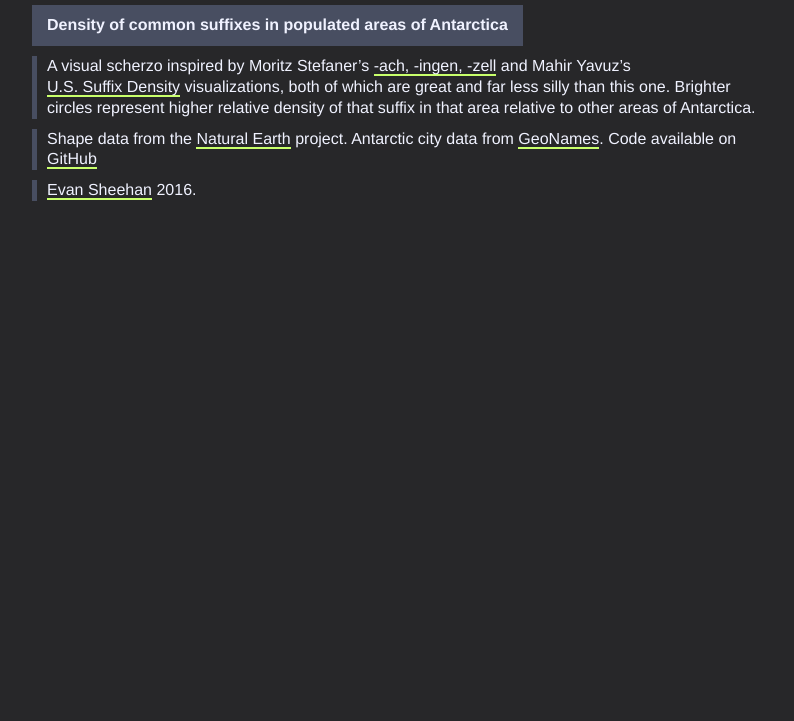
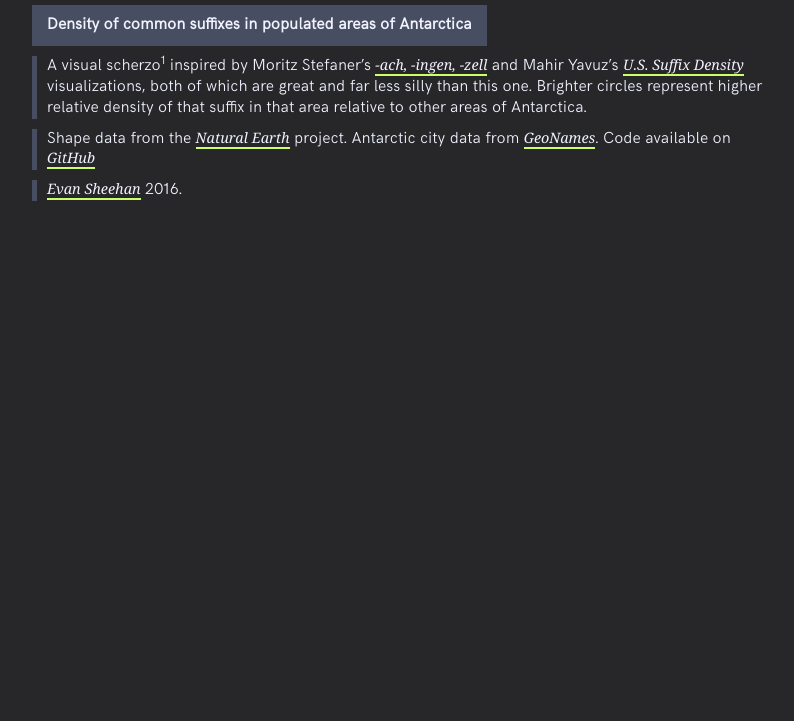
Before and after one commit to darthmall/-tation, a website: page src/mustache/index.mustache in a window 1280 px wide. Shown: the part 79-800 px from the top of the page, without its empty margins (8-802 px from the left). Drawn offline with nearby package versions, Linux system fonts and the light colour scheme; files that its build step writes are made by us from their sources; a web font is replaced by a local one.

Commit message:
Typography.

```diff
--- a/src/less/main.less
+++ b/src/less/main.less
@@ -8,10 +8,38 @@
 @darkblue: #484E61;
 @highlight: #C8FF6B;
 
+@font-face {
+  font-family: "HK Grotesk";
+  src: url("/fonts/HKGrotesk-Light.otf");
+}
+
+@font-face {
+  font-family: "Noto Serif";
+  src: url("/fonts/NotoSerif-Italic.ttf");
+  font-style: italic;
+}
+
+@font-face {
+  font-family: "Noto Serif";
+  src: url("/fonts/NotoSerif-Bold.ttf");
+  font-style: italic;
+  font-weight: bold;
+}
+
+.italic {
+  font-family: "Noto Serif", serif;
+  font-style: italic;
+  font-size: 90%;
+}
+
+.footnote {
+  cursor: help;
+}
+
 html {
   background-color: @bg;
   color: @fg;
-  font-family: 'Helvetica Neue', 'Helvetica', 'Arial', sans-serif;
+  font-family: "HK Grotesk", sans-serif;
   font-size: 12pt;
   line-height: 1.3;
 }
@@ -36,6 +64,9 @@ figcaption {
 
 h1 {
   border-left: 5px solid @highlight;
+  font-family: "Noto Serif";
+  font-style: italic;
+  font-weight: bold;
   padding-left: 10px;
 }
 
@@ -59,6 +90,11 @@ a {
   text-decoration: none;
   border-bottom: 2px solid @highlight;
   white-space: nowrap;
+  .italic
+}
+
+em {
+  .italic
 }
 
 circle {
@@ -66,7 +102,8 @@ circle {
   stroke: none;
 
   &.city {
-    fill: #ff0;
+    cursor: help;
+    fill: @highlight;
     stroke: none;
   }
 }
--- a/src/mustache/index.mustache
+++ b/src/mustache/index.mustache
@@ -15,7 +15,8 @@
     <h1>-tation</h1>
     <h2>Density of common suffixes in populated areas of Antarctica</h2>
     <p>
-      A visual scherzo inspired by Moritz Stefaner&rsquo;s
+      A visual scherzo<sup class="footnote" title="Italian for &ldquo;I jest,&rdquo; &ldquo;scherzo&rdquo; is a musical term that refers to a humorous, up-tempo composition.">1</sup>
+      inspired by Moritz Stefaner&rsquo;s
       <a href="http://truth-and-beauty.net/experiments/ach-ingen-zell/">
       -ach, -ingen, -zell</a> and Mahir Yavuz&rsquo;s
       <a href="http://virostatiq.com/data-visualizations/us-suffix-density/">
@@ -38,7 +39,8 @@
     <figure>
       <figcaption>
         <em>{{suffix}}</em>
-        <span title="{{city.name}}">1 place</span>
+        &mdash;
+        <small class="footnote" title="{{city.name}}">1 place</small>
       </figcaption>
       <svg width="388" height="388">
         {{#circles}}
```
Also changed, not shown: fonts/HKGrotesk-Light.otf (added), fonts/NotoSerif-BoldItalic.ttf (added), fonts/NotoSerif-Italic.ttf (added), index.html, main.css.
